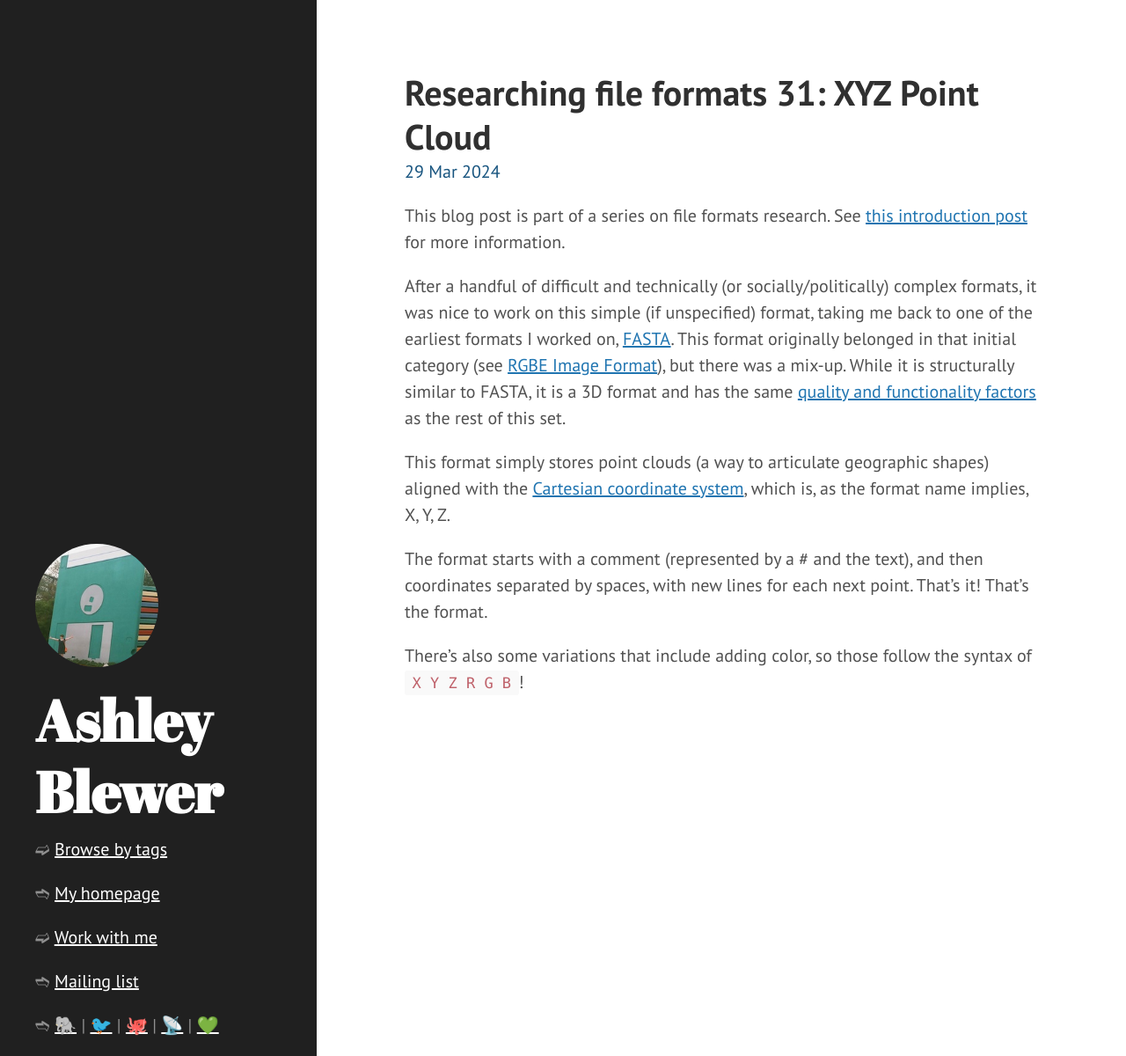
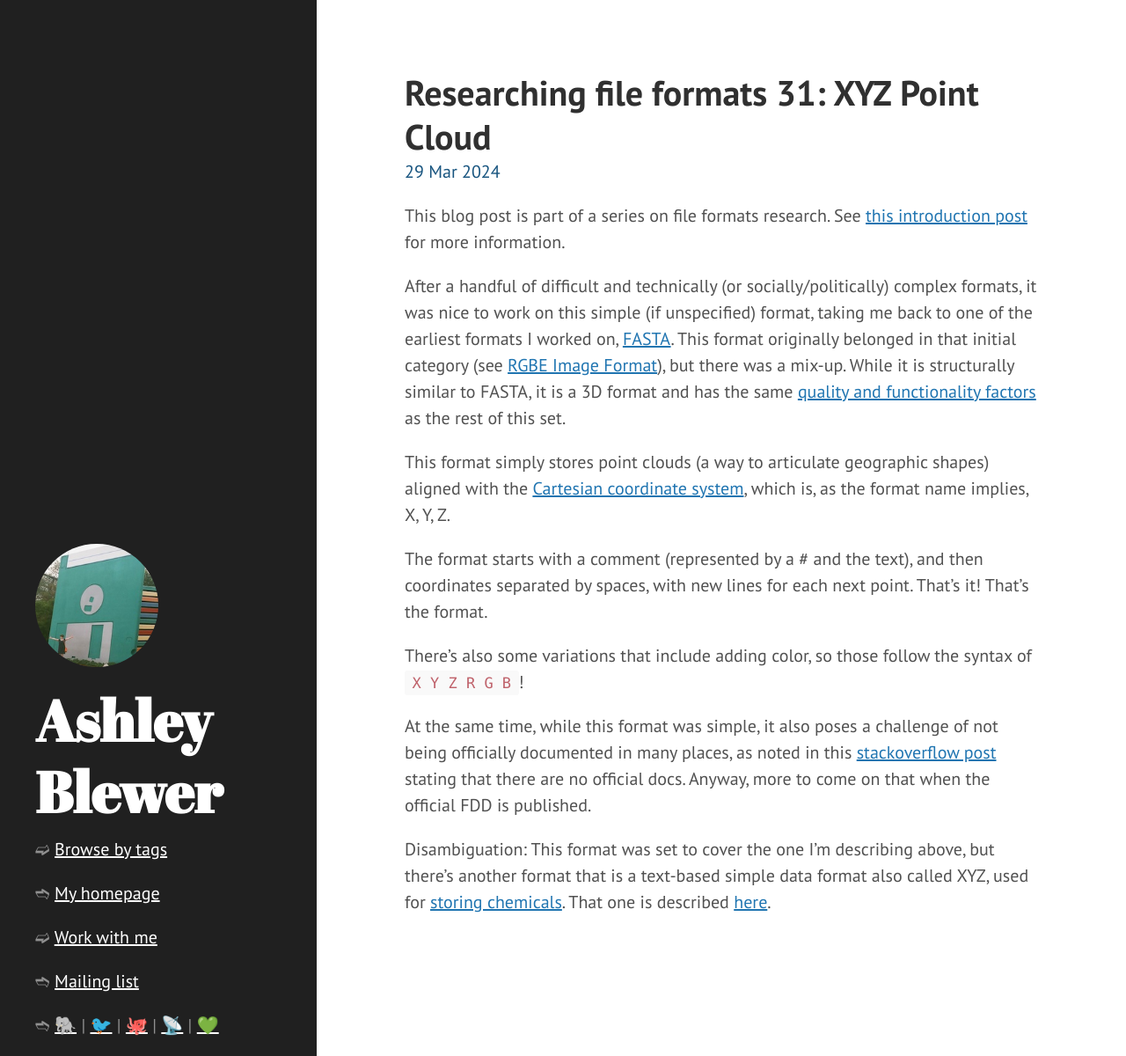
Before and after one commit to ablwr/ablwr.github.io, a Jekyll site: the page built from _posts/2024-03-29-researching-file-formats-31-xyz-point-cloud.md, in a window 1280 px wide and 1200 px high. Shown: the whole window at 88% size. Built offline with Jekyll 4.4.1, drawn with Linux system fonts in a browser that asks for light colours.

Commit message:
add updates to xyz

```diff
--- a/_posts/2024-03-29-researching-file-formats-31-xyz-point-cloud.md
+++ b/_posts/2024-03-29-researching-file-formats-31-xyz-point-cloud.md
@@ -14,3 +14,7 @@ This format simply stores point clouds (a way to articulate geographic shapes) a
 The format starts with a comment (represented by a # and the text), and then coordinates separated by spaces, with new lines for each next point. That's it! That's the format.
 
 There's also some variations that include adding color, so those follow the syntax of `X Y Z R G B`!
+
+At the same time, while this format was simple, it also poses a challenge of not being officially documented in many places, as noted in this [stackoverflow post](https://stackoverflow.com/questions/41267210/point-cloud-xyz-format-specification) stating that there are no official docs. Anyway, more to come on that when the official FDD is published.
+
+Disambiguation: This format was set to cover the one I'm describing above, but there's another format that is a text-based simple data format also called XYZ, used for [storing chemicals](https://en.wikipedia.org/wiki/XYZ_file_format). That one is described [here](https://www.cgl.ucsf.edu/chimera/docs/UsersGuide/xyz.html).
```
